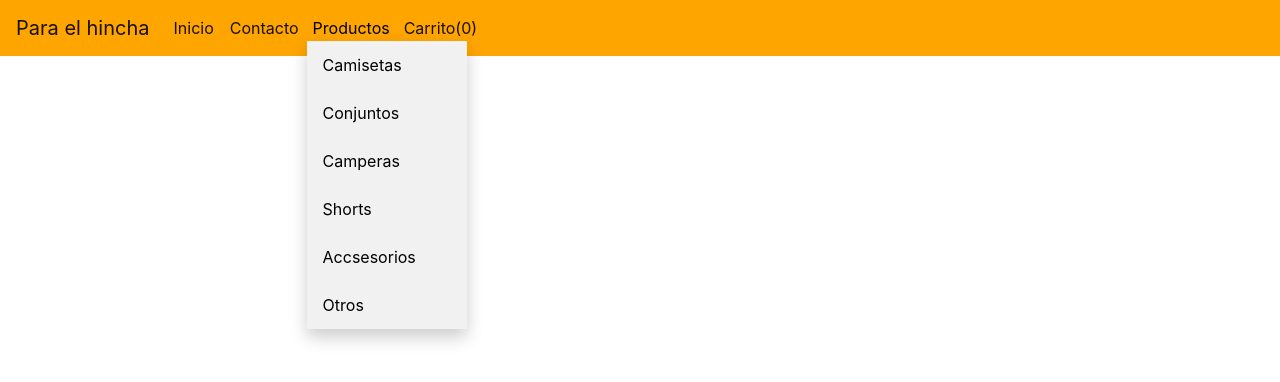
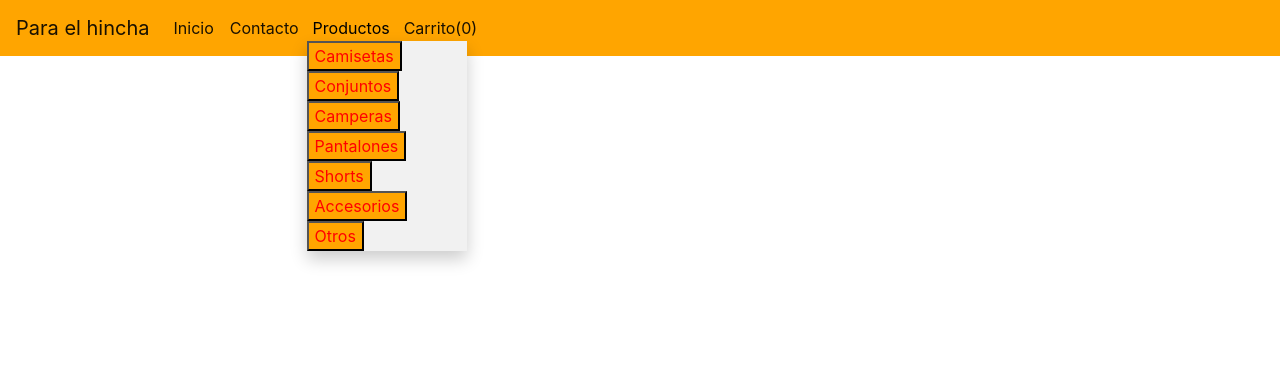
Before and after one commit to Gustavovaler/peh2, a PHP site: page /peh/templates/header.php in a window 1280 px wide, after a click on "Productos". Shown: the top 382 px of the page. Run offline with PHP 8.4, Linux system fonts and the light colour scheme.

Commit message:
categoria.php

```diff
--- /dev/null
+++ b/categoria.php
@@ -0,0 +1,4 @@
+<?php
+echo $_POST['categoria'];
+
+?>
--- a/css/header.css
+++ b/css/header.css
@@ -47,3 +47,9 @@
 
 /* Show the dropdown menu (use JS to add this class to the .dropdown-content container when the user clicks on the dropdown button) */
 .show {display:block;}
+
+
+.btn-lin{
+  background-color: orange;
+  color: red;
+}
--- a/templates/header.php
+++ b/templates/header.php
@@ -30,12 +30,15 @@
 							<div class="dropdown">
 				  <button onclick="myFunction()" class="dropbtn">Productos</button>
 				  <div id="myDropdown" class="dropdown-content">
-				    <a href="#">Camisetas</a>
-				    <a href="#">Conjuntos</a>
-				    <a href="#">Camperas</a>
-				    <a href="#">Shorts</a>
-				    <a href="#">Accsesorios</a>
-				    <a href="#">Otros</a>
+				  	<form action="categoria.php" method="POST">
+				    <input type="submit" name="categoria" value="Camisetas" class="btn-lin">
+				    <input type="submit" name="categoria" value="Conjuntos" class="btn-lin">
+				    <input type="submit" name="categoria" value="Camperas" class="btn-lin">
+				    <input type="submit" name="categoria" value="Pantalones" class="btn-lin">
+				    <input type="submit" name="categoria" value="Shorts" class="btn-lin">
+				    <input type="submit" name="categoria" value="Accesorios" class="btn-lin">
+				    <input type="submit" name="categoria" value="Otros" class="btn-lin">
+				    </form>
 				  </div>
 				</div>
 								</li>
```
Also changed, not shown: indumentaria.php (deleted, +0 -50 lines).
